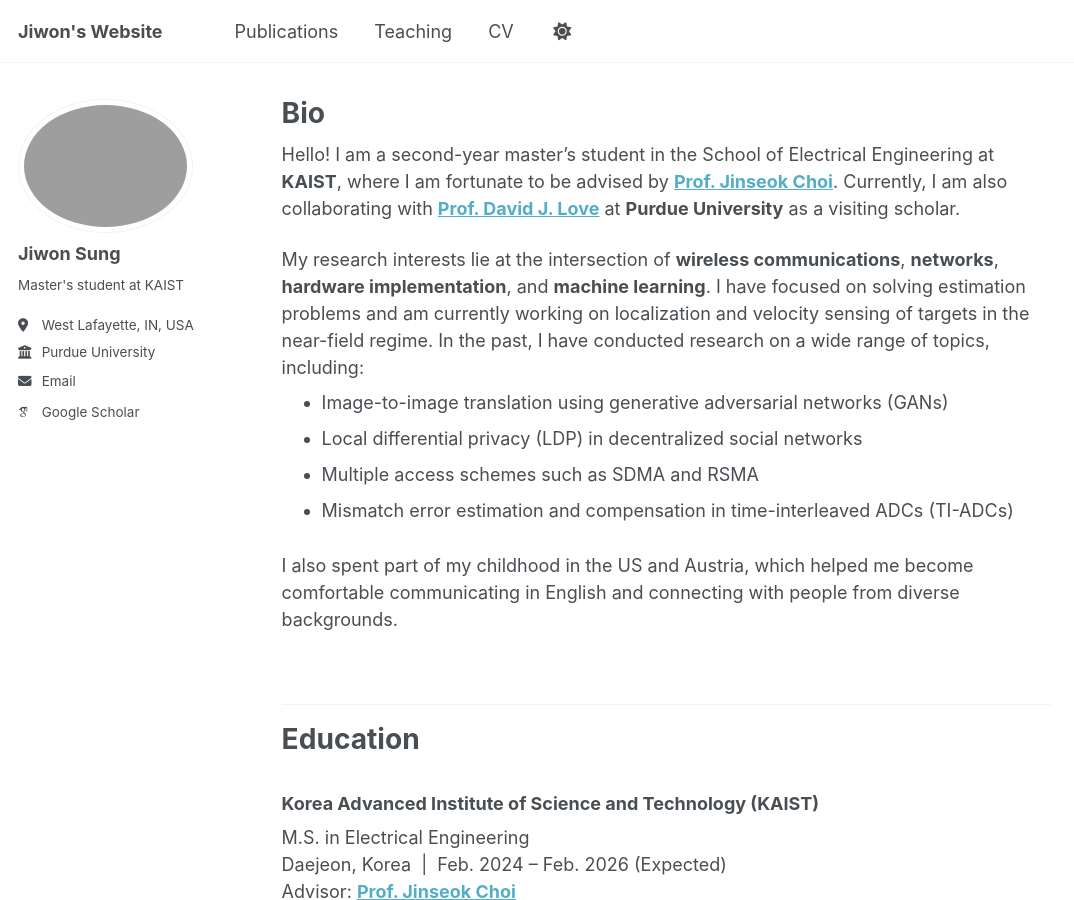
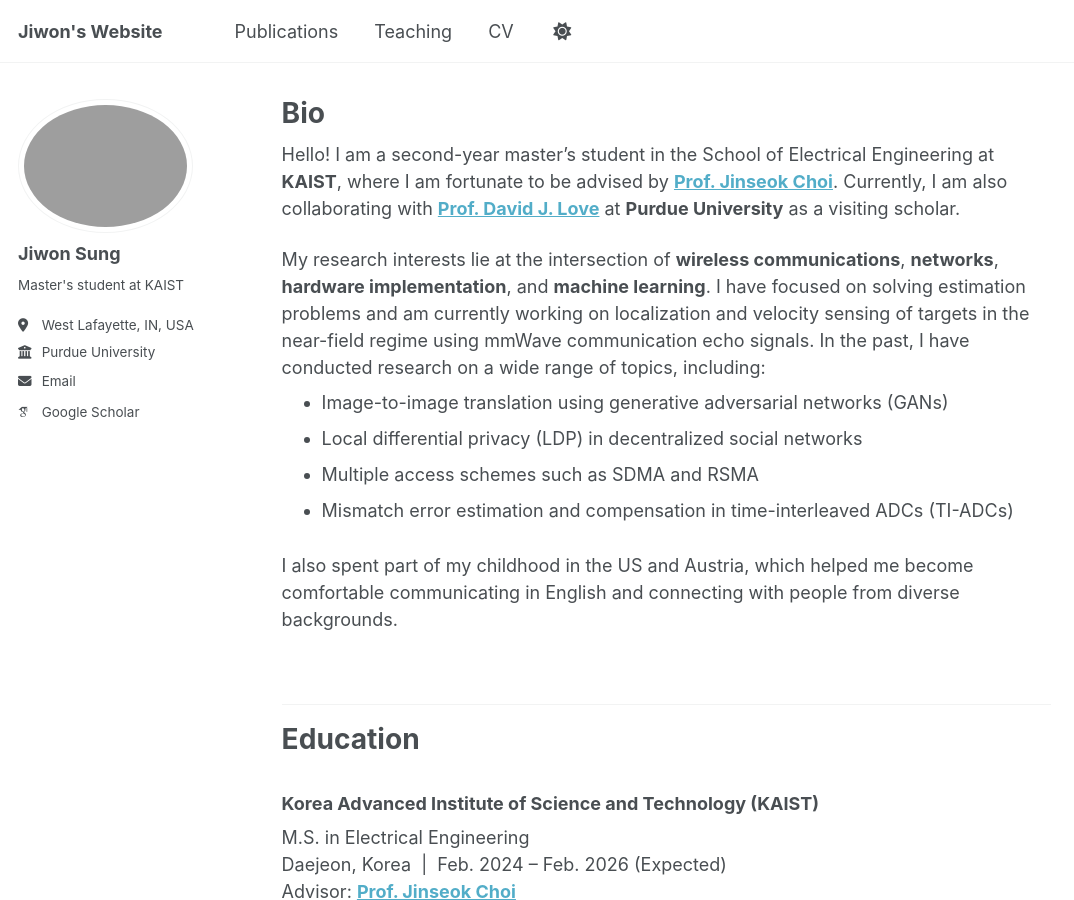
Before and after one commit to sunione/sunione.github.io, a Jekyll site: the page built from _pages/about.md, in a window 1280 px wide and 900 px high. Shown: the whole window, without its empty margins (0-1074 px from the left). Built offline with Jekyll 4.4.1, drawn with Linux system fonts in a browser that asks for light colours; some web fonts are replaced.

Commit message:
Update research interests and current projects
Expanded on current research focus and added details about mmWave communication echo signals.

```diff
--- a/_pages/about.md
+++ b/_pages/about.md
@@ -9,7 +9,7 @@ redirect_from:
 
 Hello! I am a second-year master's student in the School of Electrical Engineering at **KAIST**, where I am fortunate to be advised by [**Prof. Jinseok Choi**](https://sic-x.kaist.ac.kr/professor). Currently, I am also collaborating with [**Prof. David J. Love**](https://engineering.purdue.edu/~djlove/) at **Purdue University** as a visiting scholar.
 
-My research interests lie at the intersection of **wireless communications**, **networks**, **hardware implementation**, and **machine learning**. I have focused on solving estimation problems and am currently working on localization and velocity sensing of targets in the near-field regime. In the past, I have conducted research on a wide range of topics, including:
+My research interests lie at the intersection of **wireless communications**, **networks**, **hardware implementation**, and **machine learning**. I have focused on solving estimation problems and am currently working on localization and velocity sensing of targets in the near-field regime using mmWave communication echo signals. In the past, I have conducted research on a wide range of topics, including:
 <div style="margin-top: -15px;"></div>
 - Image-to-image translation using generative adversarial networks (GANs)
 - Local differential privacy (LDP) in decentralized social networks
```
